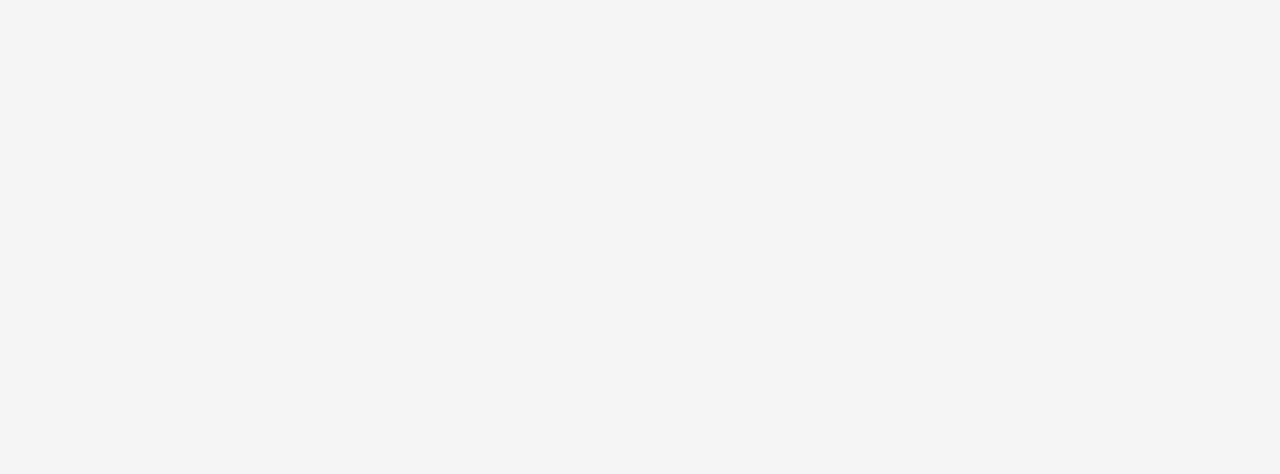
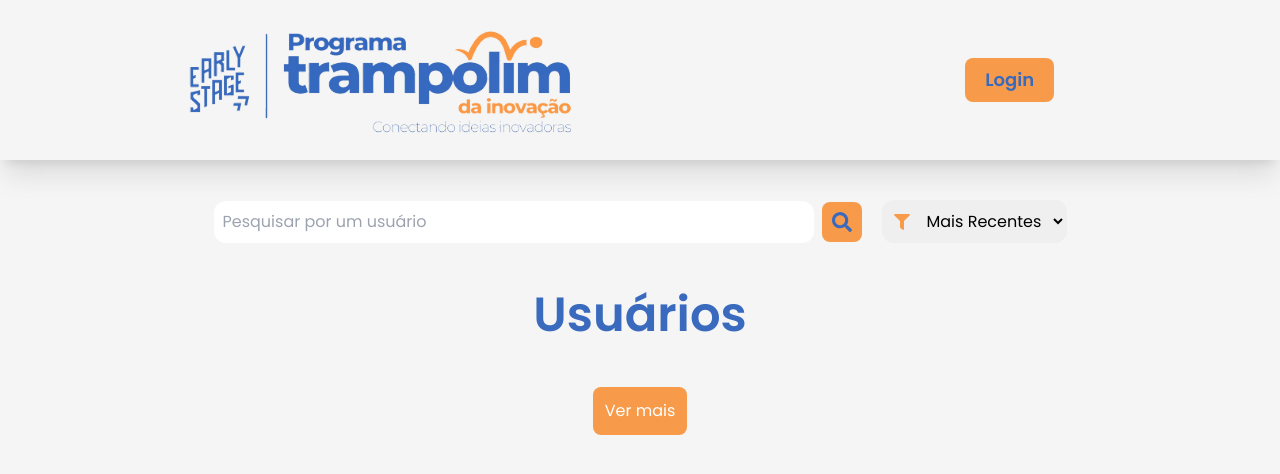
Before and after one commit to trampolim2024/trampolim_client-react, a React (Vite) app: page /usuarios in a window 1280 px wide. Before the commit this address had no page. Shown: the top 474 px of the page. Built offline with nearby package versions, Linux system fonts and the light colour scheme.

Commit message:
feat: new route

```diff
--- a/src/App.jsx
+++ b/src/App.jsx
@@ -18,6 +18,7 @@ import AppraiserProfile from "./pages/AppraiserProfile";
 import EnterprisingProfile from "./pages/EnterprisingProfile";
 import AnnoucementDetails from "./pages/AnnoucementDetails";
 import ProjectDetails from "./pages/ProjectDetails";
+import Users from "./pages/Users";
 
 
 function App() {
@@ -39,6 +40,7 @@ function App() {
           <Route path="/detalhes-edital" element={<AnnoucementDetails />} />
           <Route path="/detalhes-projeto" element={<ProjectDetails />} />
           <Route path="/projetos" element={<Projects />} />
+          <Route path="/usuarios" element={<Users />} />
           <Route path="/editais" element={<Announcements />} />
           <Route path="/enviar-projeto" element={<SendProject />} />
           <Route path="/login" element={<Login />} />
--- a/src/pages/Announcements.jsx
+++ b/src/pages/Announcements.jsx
@@ -1,14 +1,14 @@
 import React from 'react'
-import HeaderAdmPanel from '../components/HeaderAdmPanel'
 import { FaFile, FaFilter, FaSearch } from 'react-icons/fa'
 import AnnouncementCard from '../components/AnnouncementCard'
 import { Link } from 'react-router-dom'
+import HeaderPanel from '../components/HeaderPanel'
 
 const Announcements = () => {
   return (
     <main className='flex flex-col h-screen'>
 
-      <HeaderAdmPanel />
+      <HeaderPanel />
 
       <div className='flex items-center gap-5 justify-center w-full py-10'>
 
--- a/src/pages/CreateAnnouncement.jsx
+++ b/src/pages/CreateAnnouncement.jsx
@@ -1,13 +1,13 @@
 import React from 'react'
 
 import { FaBook, FaCalendarAlt, FaFileAlt } from 'react-icons/fa';
-import Header from '../components/Header';
+import HeaderPanel from '../components/HeaderPanel';
 
 const CreateAnnouncement = () => {
   return (
     <main className='flex flex-col h-screen'>
 
-      <Header />
+      <HeaderPanel />
 
       <section className='h-screen p-4 flex flex-col items-center justify-center'>
         <form className='flex flex-col items-center gap-10 w-full'>
--- a/src/pages/Projects.jsx
+++ b/src/pages/Projects.jsx
@@ -1,13 +1,13 @@
 import React from 'react'
-import HeaderAdmPanel from '../components/HeaderAdmPanel'
 import { FaFile, FaFilter, FaSearch } from 'react-icons/fa'
 import ProjectCard from '../components/ProjectCard'
+import HeaderPanel from '../components/HeaderPanel'
 
 const Projects = () => {
   return (
     <main className='flex flex-col h-screen'>
 
-      <HeaderAdmPanel />
+      <HeaderPanel />
 
       <div className='flex items-center gap-5 justify-center w-full py-10'>
 
--- a/src/pages/SendProject.jsx
+++ b/src/pages/SendProject.jsx
@@ -1,14 +1,14 @@
 import React from 'react'
-import Header from '../components/Header'
 import { FaBook, FaUser, FaClock, FaFile } from 'react-icons/fa';
 import { FaLightbulb, FaChartLine, FaCogs, FaVideo } from 'react-icons/fa';
 import 'react-toastify/dist/ReactToastify.css'; // Importando o estilo do Toastify
+import HeaderPanel from '../components/HeaderPanel';
 
 const SendProject = () => {
     return (
         <main className='flex flex-col h-screen'>
 
-            <Header />
+            <HeaderPanel />
 
             <section className='h-auto p-4 flex flex-col items-center justify-center'>
                 <form className='flex flex-col items-center gap-10'>
--- /dev/null
+++ b/src/pages/Users.jsx
@@ -0,0 +1,45 @@
+import React from 'react'
+import HeaderPanel from '../components/HeaderPanel'
+import { FaFilter, FaSearch } from 'react-icons/fa'
+
+const Users = () => {
+  return (
+     <main className='flex flex-col h-screen'>
+
+          <HeaderPanel />
+
+          <div className='flex items-center gap-5 justify-center w-full py-10'>
+
+            <div className='flex items-center gap-2'>
+              <input type="text" placeholder='Pesquisar por um usuário' className='w-[600px] p-2 rounded-xl outline-none border border-transparent focus:border-orange-500 transition-all duration-300' />
+              <button className='background-orange w-[40px] h-[40px] rounded-lg flex items-center justify-center'>
+                <FaSearch className='text-blue text-xl' />
+              </button>
+            </div>
+
+            <div className='relative'>
+              <FaFilter className='absolute top-1/2 left-3 transform -translate-y-1/2 text-orange' />
+              <select name="type" id="type" className='p-2 pl-10 rounded-xl outline-none border border-transparent focus:border-orange-500 transition-all duration-300'>
+                <option defaultChecked disabled>Filtros</option>
+                <option value="recente">Mais Recentes</option>
+                <option value="antigo">Mais Antigos</option>
+                <option value="maior">A-Z</option>
+              </select>
+            </div>
+
+
+          </div>
+
+          <div className="flex flex-col gap-5 items-center justify-center">
+            <h1 className='text-5xl text-blue font-semibold py-2'>Usuários</h1>
+            <div className="flex items-center gap-3">
+
+            </div>
+            <button className='orange-button'>Ver mais</button>
+          </div>
+
+        </main>
+  )
+}
+
+export default Users
```
